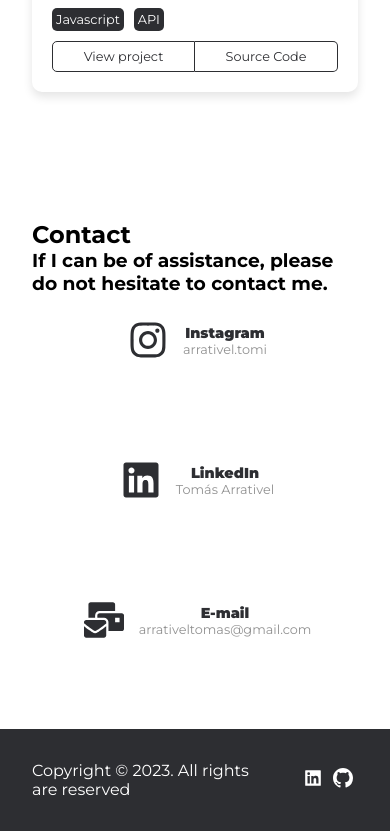
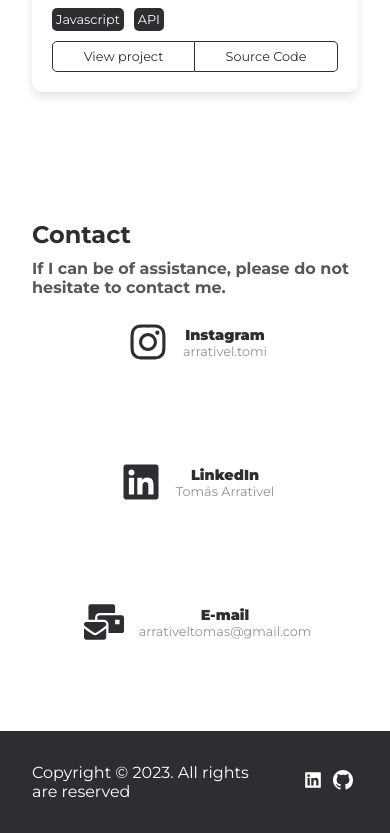
Before and after one commit to Tomas-Arrativel/Portfolio, a React (Vite) app: page / in a window 390 px wide. Shown: the part 3581-4414 px from the top of the page. Built offline with nearby package versions, Linux system fonts and the light colour scheme; a web font is replaced by a local one.

Commit message:
fixes in contact

```diff
--- a/src/containers/contact/contact.css
+++ b/src/containers/contact/contact.css
@@ -1,9 +1,21 @@
 .contact__container {
-  min-height: 40vh;
+  min-height: 50vh;
   display: flex;
   flex-direction: column;
   justify-content: center;
   align-items: left;
+}
+
+.contact__container h2 {
+  font-size: 2rem;
+  color: var(--dark);
+  margin-bottom: 10px;
+}
+
+.contact__container h3 {
+  font-size: 1.2rem;
+  color: var(--dark);
+  opacity: 0.8;
 }
 
 .contact__forms {
@@ -19,4 +31,12 @@
   .contact__forms {
     flex-direction: column;
   }
+
+  .contact__container h2 {
+    font-size: 1.5rem;
+  }
+
+  .contact__container h3 {
+    font-size: 1rem;
+  }
 }
```
